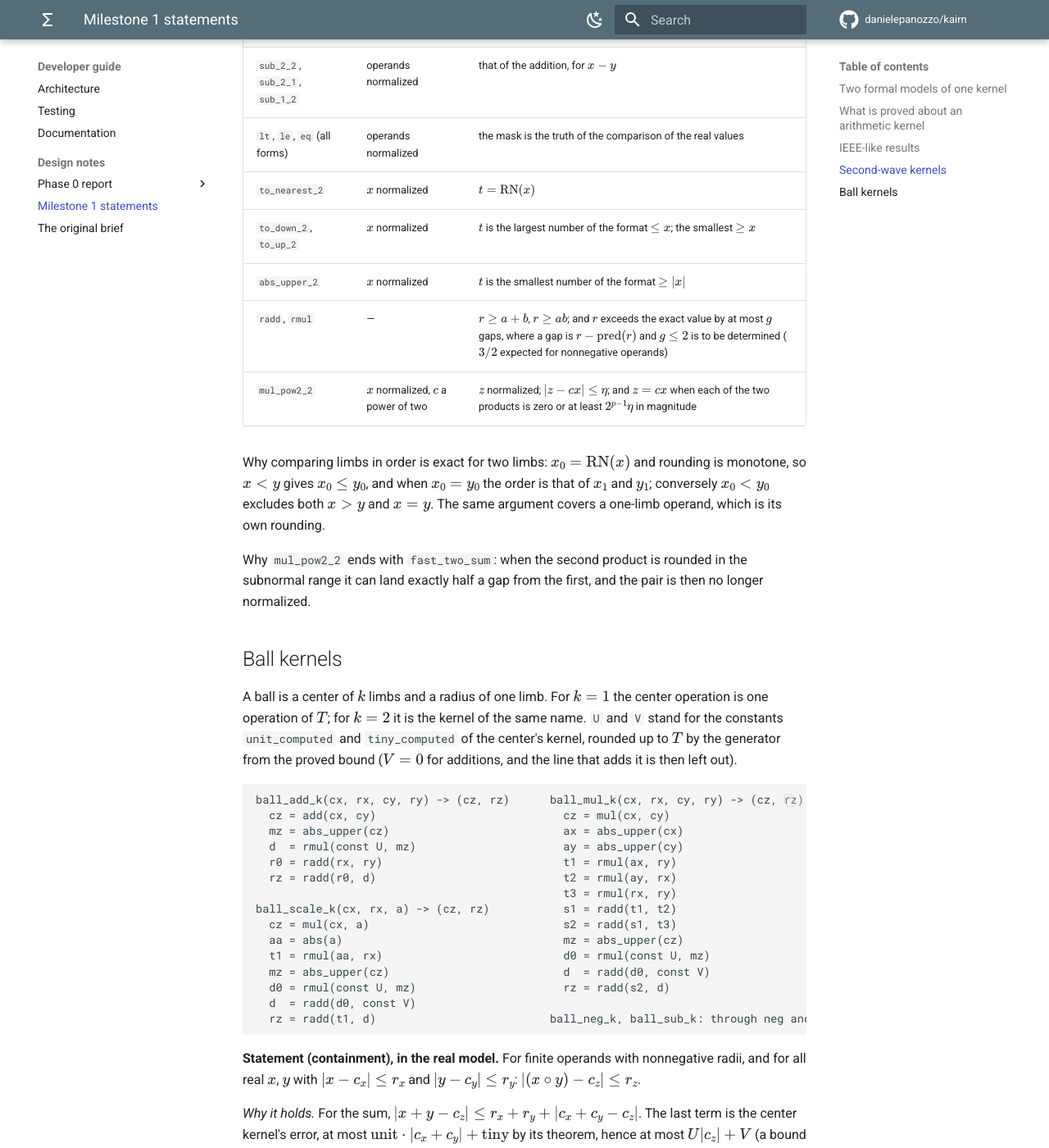
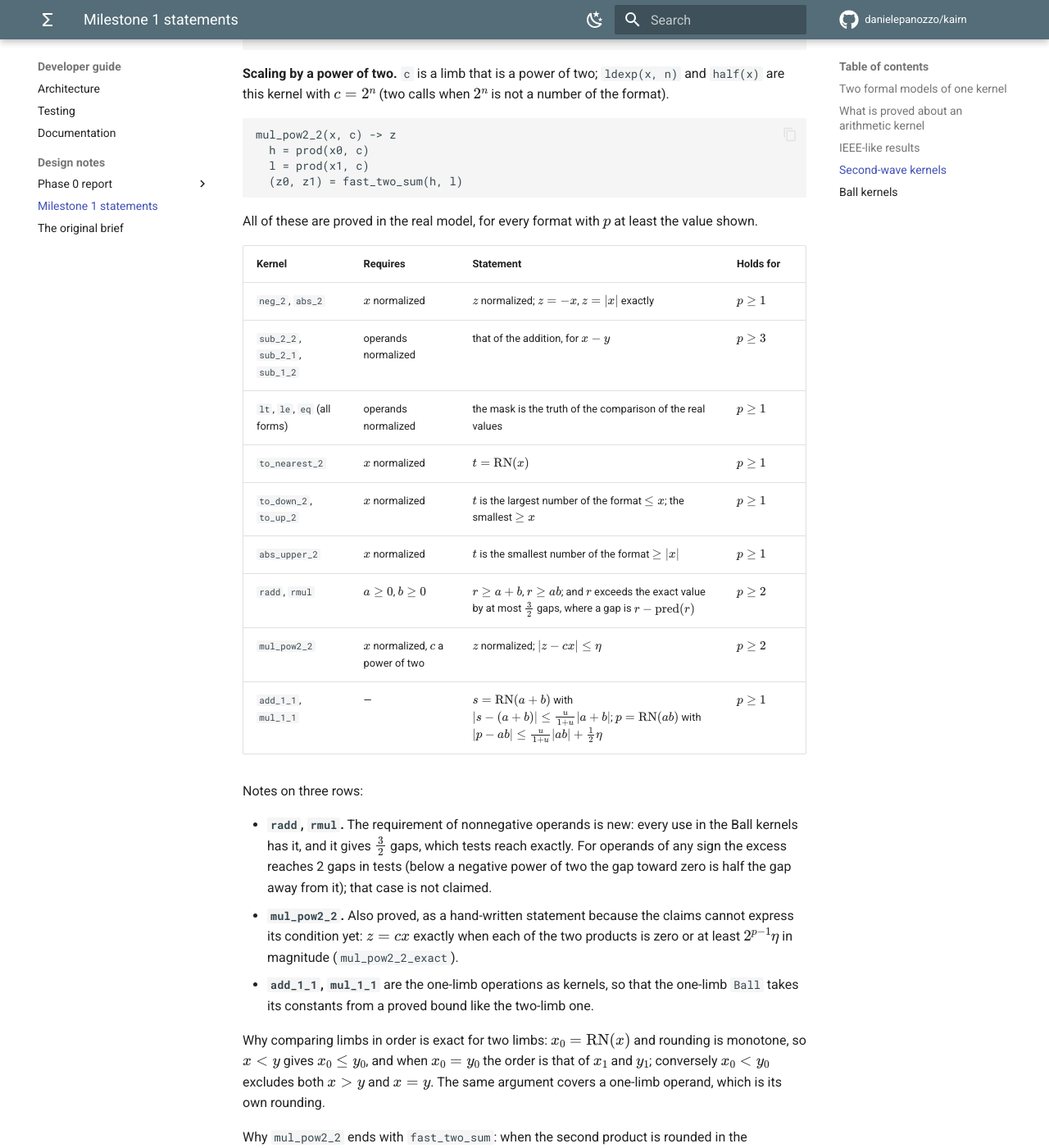
Before and after one commit to danielepanozzo/kairn, an MkDocs documentation site: the page built from docs/developer/design/milestone1.md, in a window 1280 px wide and 1400 px high, scrolled down 3955 px. Shown: the whole window at 82% size. Built offline with MkDocs 1.6.1 and Material for MkDocs 9.7.7, drawn with Linux system fonts in a browser that asks for light colours; comment, search, counter and statistics services are not loaded; some of the changed text lies outside the part shown.

Commit message:
Docs: the statements of the second round and of the second wave, as proved
architecture.md: split and two_prod_dekker (13/8 eta) from p = 4, add_fast_2_2
with c = 3 from p = 2 ending with fast_two_sum; the shape of instances.
milestone1.md: which statements are proved and which are targets; minimum
precisions; radd and rmul require nonnegative operands and give 3/2 gaps;
containment for the ten Ball kernels; the IEEE bridge of three more kernels.

Co-Authored-By: Claude Fable 5.2 <noreply@anthropic.com>
Claude-Session: https://claude.ai/code/session_01ULwCxzT6Dhw9xUiTw8mJz1

````diff
--- a/docs/developer/design/milestone1.md
+++ b/docs/developer/design/milestone1.md
@@ -5,8 +5,13 @@ kernels in a model where exponents are unbounded above. This page adds what Mile
 top: how overflow and non-finite values are treated, formally and in the code, and the remaining
 operations. Notation is that of [Numbers](phase0/numbers.md).
 
-**Everything here is a target.** Each statement is first tested on every operand of toy formats,
-then proved; points still open are marked.
+**What is proved and what is a target.** The statements of the
+[second-wave kernels](#second-wave-kernels) and of the [Ball kernels](#ball-kernels) are proved
+in the real model, from the precision their tables give. In the IEEE model, the bridge and
+correctness are proved for the kernels the table below lists. The
+[IEEE-like results](#ieee-like-results), the special states of a ball, and the IEEE-model
+treatment of the kernels that contain comparisons, selects or steps to a neighbor are targets:
+tested on every operand of toy formats where a test exists, not proved.
 
 ## Two formal models of one kernel
 
@@ -54,10 +59,15 @@ written per kernel.
 |---|---|---|---|
 | `add_2_2` | proved | leading limbs of both operands at most $2^{e_{\max}-2}$ (a quarter of the overflow threshold), whatever the result | the sharp condition is half the threshold; not proved |
 | `mul_2_2` | proved | exact product at most $2^{e_{\max}-1}$ in magnitude, whatever the operands | the first overflow is at 0.94 of the threshold at $p = 5$ |
+| `add_2_1`, `mul_2_1`, `add_fast_2_2` | proved | not stated yet | |
 | `two_sum`, `fast_two_sum`, `two_prod` | proved, in the form below | | |
 
-Here $2^{e_{\max}}$ is the overflow threshold, just above $\Omega$. The other first-wave kernels
-fit the same template and are not instantiated yet.
+Here $2^{e_{\max}}$ is the overflow threshold, just above $\Omega$. These IEEE-model theorems
+are checked against hand-written statements (`proofs/audit/HandAudit.v`); the generator does not
+print IEEE-model statements yet. `sub_2_2`, `sub_2_1`, `sub_1_2` and `mul_pow2_2` fit the same
+template and are not instantiated. The kernels with comparisons, selects, `pred` or `succ` do
+not fit it: for them "a non-finite value stays non-finite" is false, and they need statements of
+their own in the IEEE model.
 
 **The error-free transformations at the top of the range.** `fast_two_sum` and `two_prod` have a
 finite error term whenever their first output is finite. `two_sum` does not: with Kairn's order of
@@ -162,16 +172,31 @@ mul_pow2_2(x, c) -> z
   (z0, z1) = fast_two_sum(h, l)
 ```
 
-| Kernel | Requires | Target statement |
-|---|---|---|
-| `neg_2`, `abs_2` | $x$ normalized | $z$ normalized; $z = -x$, $z = \lvert x\rvert$ exactly |
-| `sub_2_2`, `sub_2_1`, `sub_1_2` | operands normalized | that of the addition, for $x - y$ |
-| `lt`, `le`, `eq` (all forms) | operands normalized | the mask is the truth of the comparison of the real values |
-| `to_nearest_2` | $x$ normalized | $t = \mathrm{RN}(x)$ |
-| `to_down_2`, `to_up_2` | $x$ normalized | $t$ is the largest number of the format $\le x$; the smallest $\ge x$ |
-| `abs_upper_2` | $x$ normalized | $t$ is the smallest number of the format $\ge \lvert x\rvert$ |
-| `radd`, `rmul` | — | $r \ge a + b$, $r \ge ab$; and $r$ exceeds the exact value by at most $g$ gaps, where a gap is $r - \mathrm{pred}(r)$ and $g \le 2$ is to be determined ($3/2$ expected for nonnegative operands) |
-| `mul_pow2_2` | $x$ normalized, $c$ a power of two | $z$ normalized; $\lvert z - cx\rvert \le \eta$; and $z = cx$ when each of the two products is zero or at least $2^{p-1}\eta$ in magnitude |
+All of these are proved in the real model, for every format with $p$ at least the value shown.
+
+| Kernel | Requires | Statement | Holds for |
+|---|---|---|---|
+| `neg_2`, `abs_2` | $x$ normalized | $z$ normalized; $z = -x$, $z = \lvert x\rvert$ exactly | $p \ge 1$ |
+| `sub_2_2`, `sub_2_1`, `sub_1_2` | operands normalized | that of the addition, for $x - y$ | $p \ge 3$ |
+| `lt`, `le`, `eq` (all forms) | operands normalized | the mask is the truth of the comparison of the real values | $p \ge 1$ |
+| `to_nearest_2` | $x$ normalized | $t = \mathrm{RN}(x)$ | $p \ge 1$ |
+| `to_down_2`, `to_up_2` | $x$ normalized | $t$ is the largest number of the format $\le x$; the smallest $\ge x$ | $p \ge 1$ |
+| `abs_upper_2` | $x$ normalized | $t$ is the smallest number of the format $\ge \lvert x\rvert$ | $p \ge 1$ |
+| `radd`, `rmul` | $a \ge 0$, $b \ge 0$ | $r \ge a + b$, $r \ge ab$; and $r$ exceeds the exact value by at most $\tfrac32$ gaps, where a gap is $r - \mathrm{pred}(r)$ | $p \ge 2$ |
+| `mul_pow2_2` | $x$ normalized, $c$ a power of two | $z$ normalized; $\lvert z - cx\rvert \le \eta$ | $p \ge 2$ |
+| `add_1_1`, `mul_1_1` | — | $s = \mathrm{RN}(a + b)$ with $\lvert s - (a + b)\rvert \le \frac{u}{1 + u}\lvert a + b\rvert$; $p = \mathrm{RN}(ab)$ with $\lvert p - ab\rvert \le \frac{u}{1 + u}\lvert ab\rvert + \tfrac12\eta$ | $p \ge 1$ |
+
+Notes on three rows:
+
+- **`radd`, `rmul`.** The requirement of nonnegative operands is new: every use in the Ball
+  kernels has it, and it gives $\tfrac32$ gaps, which tests reach exactly. For operands of any
+  sign the excess reaches 2 gaps in tests (below a negative power of two the gap toward zero is
+  half the gap away from it); that case is not claimed.
+- **`mul_pow2_2`.** Also proved, as a hand-written statement because the claims cannot express
+  its condition yet: $z = cx$ exactly when each of the two products is zero or at least
+  $2^{p-1}\eta$ in magnitude (`mul_pow2_2_exact`).
+- **`add_1_1`, `mul_1_1`** are the one-limb operations as kernels, so that the one-limb `Ball`
+  takes its constants from a proved bound like the two-limb one.
 
 Why comparing limbs in order is exact for two limbs: $x_0 = \mathrm{RN}(x)$ and rounding is
 monotone, so $x < y$ gives $x_0 \le y_0$, and when $x_0 = y_0$ the order is that of $x_1$ and
@@ -207,9 +232,18 @@ ball_scale_k(cx, rx, a) -> (cz, rz)           s1 = radd(t1, t2)
   rz = radd(t1, d)                          ball_neg_k, ball_sub_k: through neg and ball_add_k
 ```
 
-**Statement (containment), in the real model.** For finite operands with nonnegative radii, and
-for all real $x$, $y$ with $\lvert x - c_x\rvert \le r_x$ and $\lvert y - c_y\rvert \le r_y$:
-$\lvert (x \circ y) - c_z\rvert \le r_z$.
+**Statement (containment), in the real model, proved for all ten kernels.** For finite operands
+with nonnegative radii, and for all real $x$, $y$ with $\lvert x - c_x\rvert \le r_x$ and
+$\lvert y - c_y\rvert \le r_y$: $\lvert (x \circ y) - c_z\rvert \le r_z$; and for $k = 2$ the
+center $c_z$ is normalized. It holds from $p = 1$ for `ball_neg_k`, $p = 2$ for the one-limb
+kernels and `ball_scale_2`, $p = 3$ for `ball_add_2` and `ball_sub_2`, and $p = 4$ for
+`ball_mul_2`.
+
+In the formal model `U` and `V` are not opaque constants: they are defined as the proved bound
+rounded up, and the proof uses only that they are numbers of the format, nonnegative, and at
+least the exact quotient. That the literals in the C++ headers equal those definitions is checked
+by the generator's tests and, independently, by the oracle, which judges containment on the
+compiled code.
 
 *Why it holds.* For the sum, $\lvert x + y - c_z\rvert \le r_x + r_y + \lvert c_x + c_y - c_z\rvert$.
 The last term is the center kernel's error, at most $\mathrm{unit}\cdot\lvert c_x + c_y\rvert +
````
Also changed, not shown: docs/developer/architecture.md (+27 -14 lines).
